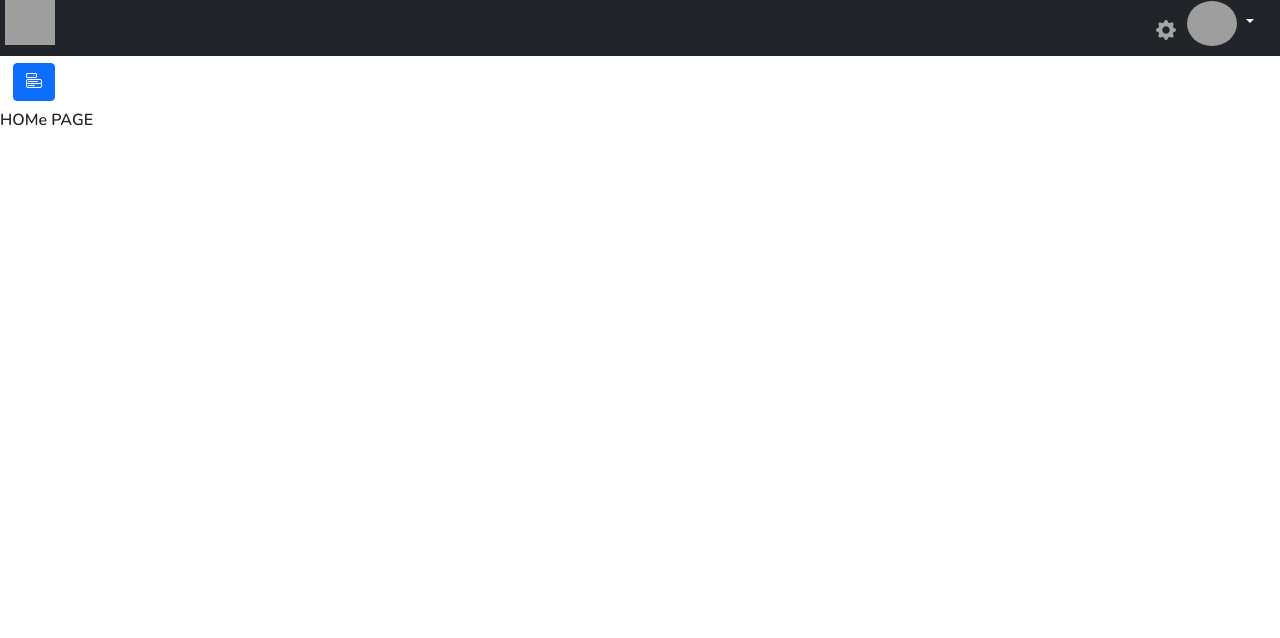
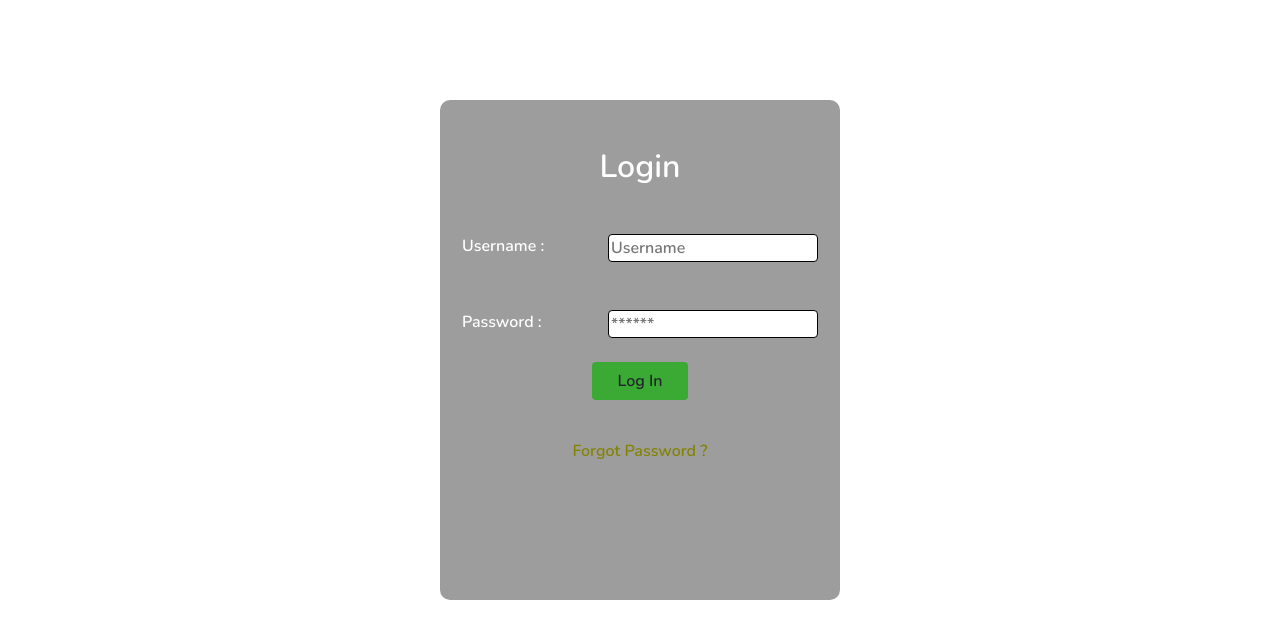
Before and after one commit to dpatil98/crm-react, a React (Create React App) app: page / in a window 1280 px wide. Shown: the top 638 px of the page. Built offline with nearby package versions, Linux system fonts and the light colour scheme; grey boxes are pictures that could not be loaded.

Commit message:
Login System

```diff
--- a/src/App.js
+++ b/src/App.js
@@ -19,8 +19,8 @@ function App() {
   return (
     <div className="App ">
 
-      {/* <LoginForm/>    */}
-      <Dashboard/>
+      <LoginForm/>
+      {/* <Dashboard/>
       <div className="d-flex">
           < Sidebar/>
 
@@ -43,7 +43,7 @@ function App() {
                     404 NOT FOUND
             </Route>
           </Switch>
-     </div>
+     </div>*/}
     </div>
   );
 }
--- a/src/LoginForm.js
+++ b/src/LoginForm.js
@@ -11,13 +11,42 @@ console.log("Validation Form ", values);
 };
 
 
+const Login = async (values) =>{
+
+
+  console.log("Logging In",values);
+
+  //key is not used while makin obj bcus both key and value name are same
+  console.log(values);
+    await  fetch("http://localhost:9000/users/Login",{
+      method : "POST",
+      body: JSON.stringify({
+                            password   :values.password,
+                            email       :values.email,
+                           }),
+      headers :{
+          'Content-Type' : 'application/json'
+      }
+
+      }).then((response) => response.json())
+      .then((data) => console.log(data))
+      .catch( (e) => console.log(e));
+
+
+
+};
+
+
 export function LoginForm() {
 
   const formik = useFormik({
 
       initialValues: {email:"" ,password:""},
       validate : validateform ,
-      onSubmit : (values) =>{console.log("OnSubmit",values);}
+      onSubmit : (values) =>{
+                            console.log("OnSubmit",values)
+                            Login(values);
+                           }
 
   });
 
```
